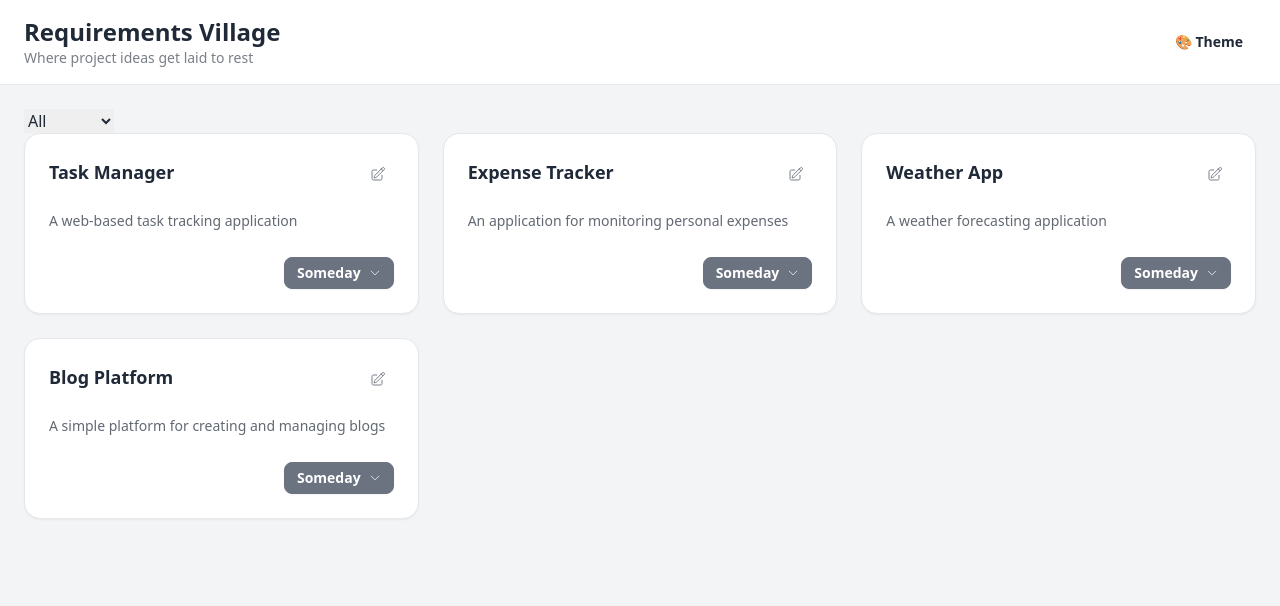
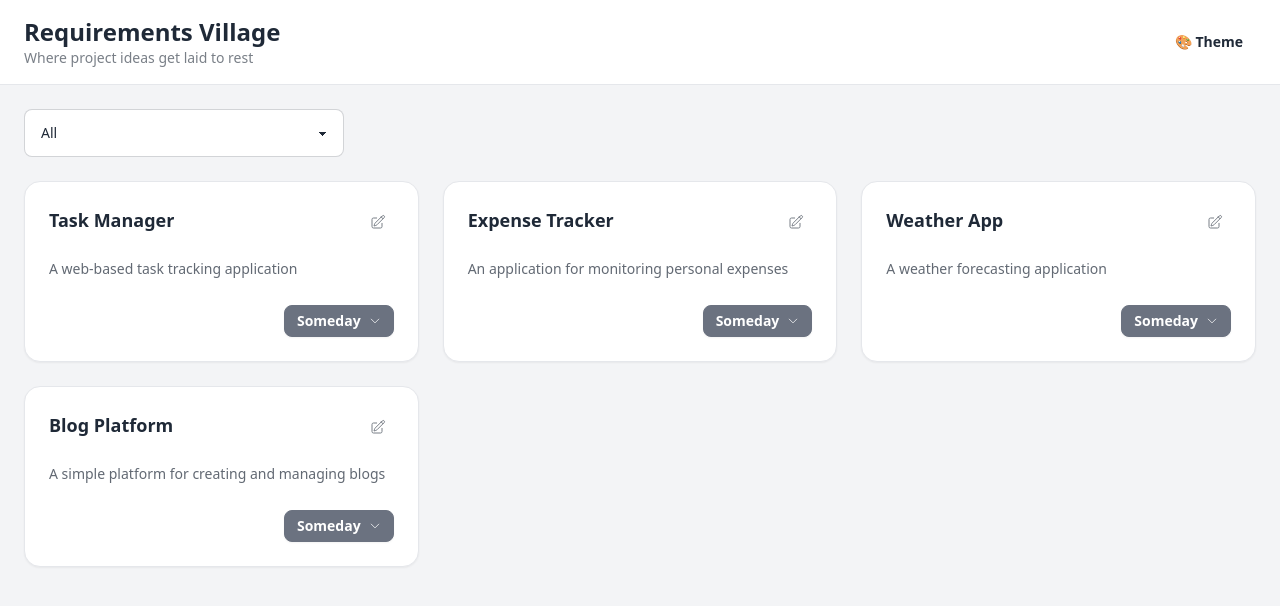
Before and after one commit to smithandrewl/RequirementsVillage, a SvelteKit app in the folder client/: page /dashboard in a window 1280 px wide. Shown: the top 606 px of the page. Built offline with nearby package versions, Linux system fonts and the light colour scheme.

Commit message:
Fix status drop down styling bug.

```diff
--- a/client/src/routes/dashboard/+page.svelte
+++ b/client/src/routes/dashboard/+page.svelte
@@ -52,7 +52,7 @@
 
 <DashboardLayout>
 
-	<select bind:value={selectedStatus}>
+	<select bind:value={selectedStatus} class="select select-bordered w-full max-w-xs mb-6">
 		<option value="All">All</option>
 		<option value="Current">Current</option>
 		<option value="Someday">Someday</option>
```
